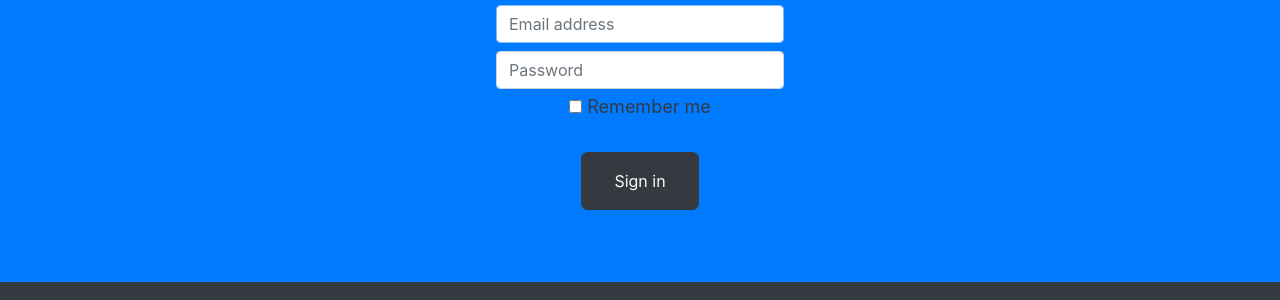
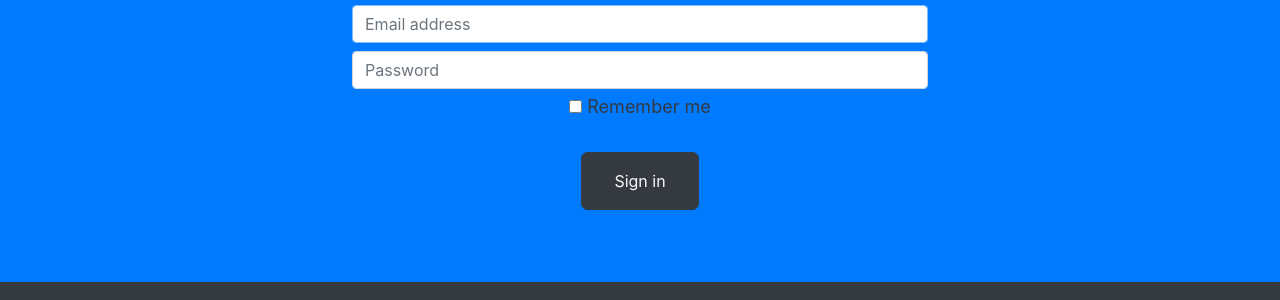
Before and after one commit to RaivoProz/Romanium, a plain HTML site: page login.html in a window 1280 px wide. Shown: the part 301-601 px from the top of the page. Drawn offline with nearby package versions, Linux system fonts and the light colour scheme.

Commit message:
Update login.html

```diff
--- a/login.html
+++ b/login.html
@@ -110,11 +110,11 @@
 
 
             <label for="inputEmail" class="sr-only">Email address</label>
-            <input type="email" id="inputEmail" class="form-control mb-2 w-25" placeholder="Email address" required autofocus>
+            <input type="email" id="inputEmail" class="form-control mb-2 w-50" placeholder="Email address" required autofocus>
 
 
             <label for="inputPassword" class="sr-only">Password</label>
-            <input type="password" id="inputPassword" class="form-control mb-1 w-25" placeholder="Password" required>
+            <input type="password" id="inputPassword" class="form-control mb-1 w-50" placeholder="Password" required>
 
         </center>
         <div class="checkbox mb-3 bigger-size-font">
```
